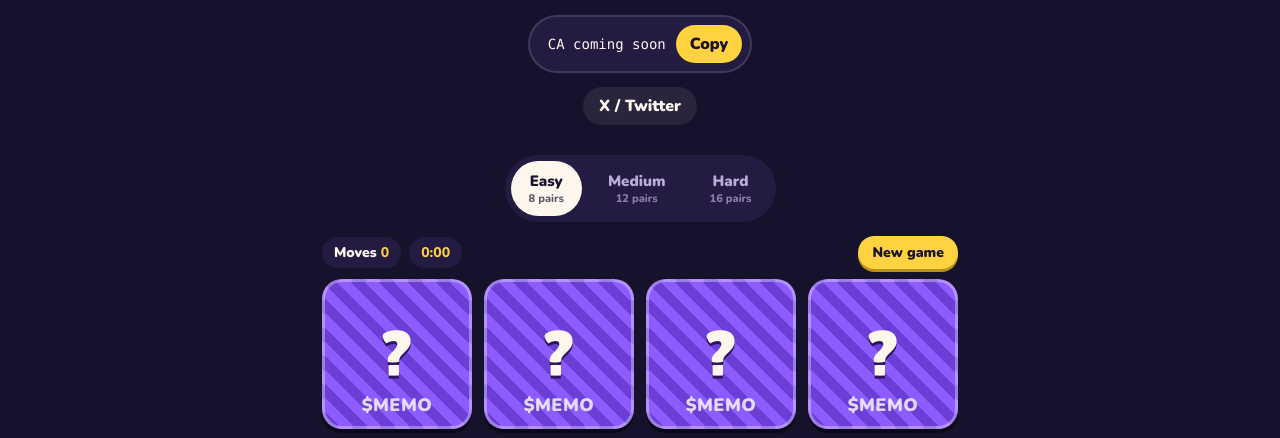
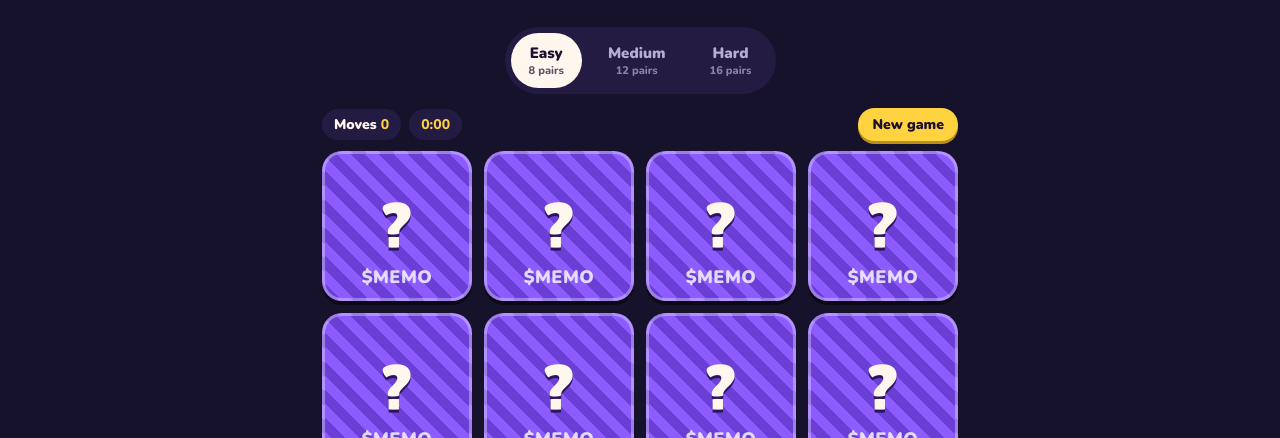
Before and after one commit to itsmemopf/memo, a plain HTML site: page index.html in a window 1280 px wide. Shown: the part 339-777 px from the top of the page. Drawn offline with nearby package versions, Linux system fonts and the light colour scheme.

Commit message:
Add files via upload

```diff
--- a/index.html
+++ b/index.html
@@ -133,11 +133,6 @@ body.preview .brand{font-size:30px}
     <img src="cards/laugh.webp" alt="">
     <h1>BIG BRAIN <span>$MEMO</span></h1>
     <p>His forehead holds everything. Can yours? Flip the cards. Match the faces.</p>
-    <div class="ca"><code id="caText">CA coming soon</code><button id="copyCa">Copy</button></div>
-    <div class="links">
-      <a id="xLink" href="#" target="_blank" rel="noopener">X / Twitter</a>
-      <a id="buyLink" href="#" target="_blank" rel="noopener">Buy</a>
-    </div>
   </header>
 
   <nav class="modes" id="modes">
@@ -333,15 +328,6 @@ if (isEmbed){
     document.querySelectorAll("#modes button").forEach(x => x.classList.toggle("on", x===b));
     g.setMode(b.dataset.mode);
   });
-  // header links
-  const caText = document.getElementById("caText");
-  caText.textContent = CONFIG.ca || "CA coming soon";
-  document.getElementById("copyCa").addEventListener("click", e => {
-    if (!CONFIG.ca) return;
-    navigator.clipboard?.writeText(CONFIG.ca).then(() => { e.target.textContent = "Copied"; setTimeout(()=>e.target.textContent="Copy",1400); }).catch(()=>{});
-  });
-  const xl = document.getElementById("xLink"); xl.href = "https://x.com/" + CONFIG.xHandle;
-  const bl = document.getElementById("buyLink"); if (CONFIG.buyUrl) bl.href = CONFIG.buyUrl; else bl.style.display = "none";
 }
 </script>
 </body>
```
